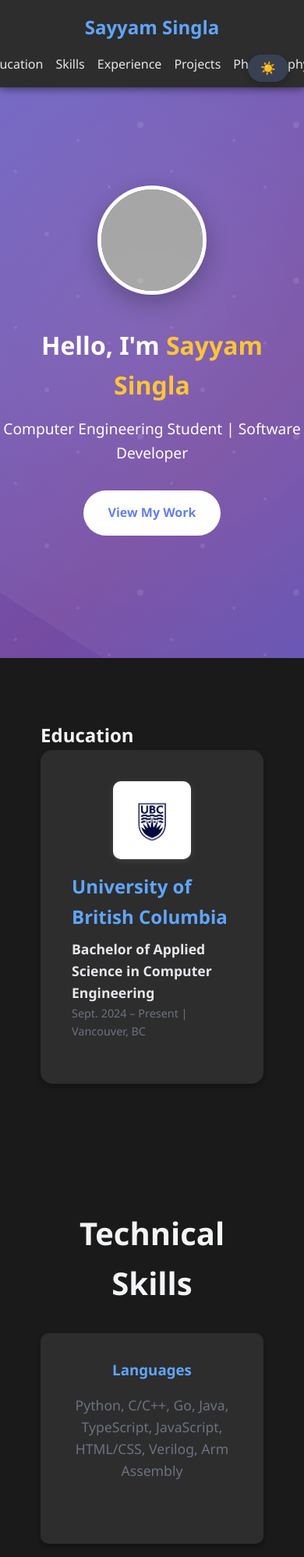
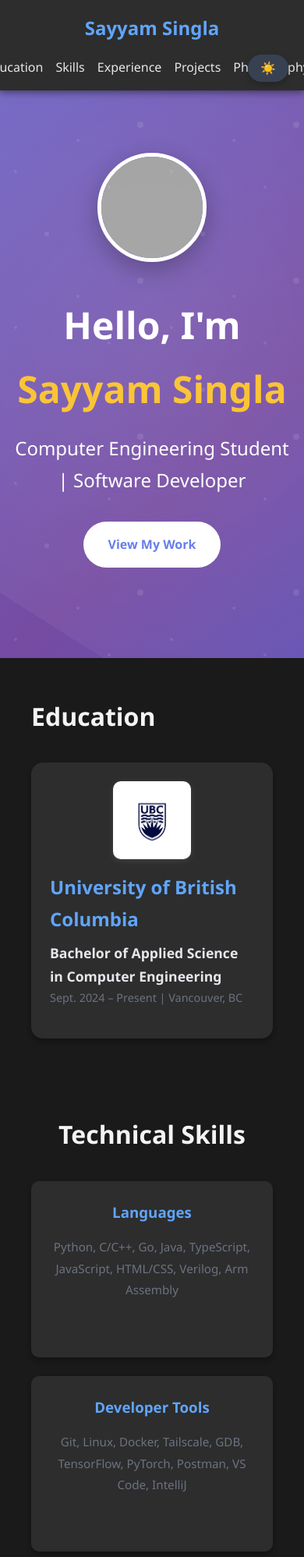
Before and after one commit to sayyamsingla/Personal-Website, a website: page index.html in a window 390 px wide. Shown: the top 1997 px of the page at 78% size. Drawn offline with Linux system fonts and the light colour scheme; grey boxes are pictures that could not be loaded.

Commit message:
Changes made

```diff
--- a/styles.css
+++ b/styles.css
@@ -6,7 +6,7 @@
 
 body {
     font-family: 'Segoe UI', Tahoma, Geneva, Verdana, sans-serif;
-    line-height: 1.6;
+    line-height: 1.7;  /* Changed from 1.6 */
     color: #333;
 }
 
@@ -324,8 +324,9 @@ footer {
 .experience-card li, .project-card li {
     position: relative;
     padding-left: 1.5rem;
-    margin-bottom: 0.75rem;
+    margin-bottom: 1rem;  /* Changed from 0.75rem */
     color: #4b5563;
+    line-height: 1.7;  /* Added this line */
 }
 
 .experience-card li::before, .project-card li::before {
@@ -786,13 +787,46 @@ body.dark-mode section h2:hover {
     color: #60a5fa !important;
 }
 
+/* Enhanced mobile responsive design for better readability */
 @media (max-width: 768px) {
-    .hero-content h1 {
-        font-size: 2rem;
+    /* Better spacing for mobile */
+    .container {
+        padding: 0 1.5rem !important;
     }
 
-    .tagline {
-        font-size: 1.2rem;
+    .about, .education, .experience, .projects, .photography, .contact {
+        padding: 3rem 1rem !important;
+    }
+
+    .education-card, .experience-card, .project-card, .skill-card {
+        padding: 1.5rem !important;
+    }
+
+    /* Better paragraph spacing on mobile */
+    .experience-card li, .project-card li {
+        margin-bottom: 1.2rem !important;
+        line-height: 1.8 !important;
+        font-size: 0.95rem !important;
+    }
+
+    .skill-card p {
+        line-height: 1.8 !important;
+        font-size: 0.95rem !important;
+    }
+
+    /* Better section headings on mobile */
+    .about h2, .projects h2, .contact h2, .education h2, .experience h2, .photography h2 {
+        font-size: 2rem !important;
+        margin-bottom: 2rem !important;
+    }
+
+    /* Better card margins */
+    .project-grid, .skills, .photography-grid {
+        gap: 1.5rem !important;
+    }
+
+    .hero-content h1, .tagline {
+        padding: 0 1rem !important;
     }
 
     .nav-links {
```
